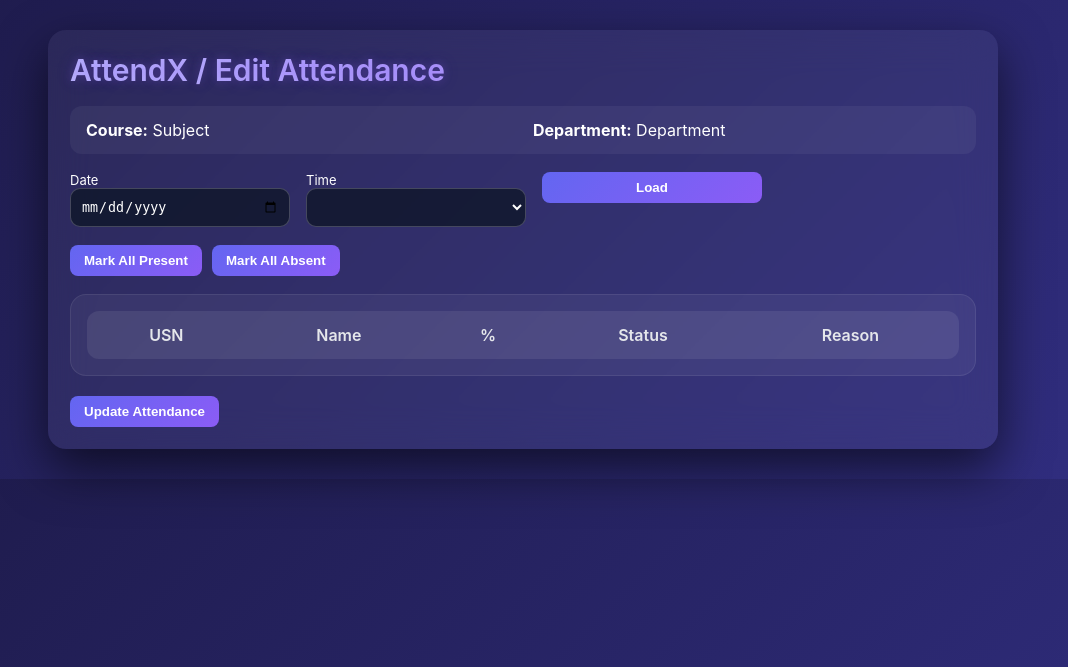
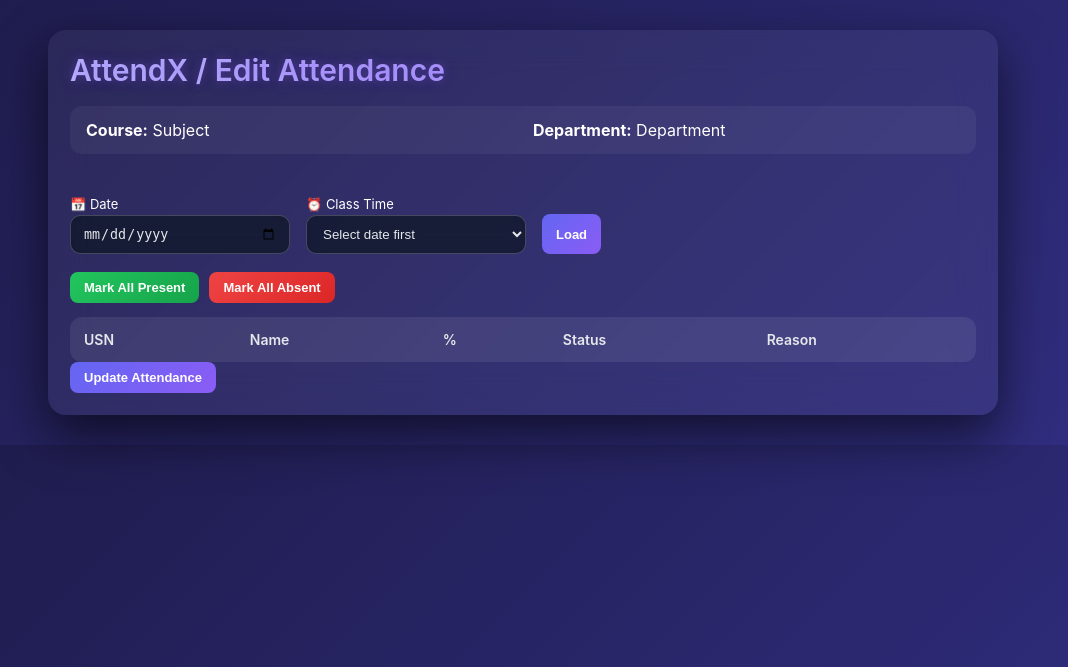
Before and after one commit to aimanshariff19/AttendX, a Flask app: template templates/edit-attendance.html in a window 1280 px wide. Shown: the top 667 px of the page, without its empty margins (117-1185 px from the left). Run offline with Flask 3, Linux system fonts and the light colour scheme; the template is opened without the code that fills it, so the values that code supplies are empty.

```diff
--- a/templates/edit-attendance.html
+++ b/templates/edit-attendance.html
@@ -66,9 +66,11 @@
             gap: 10px 20px;
         }
 
-        /* ===== CONTROLS ===== */
+        /* ===== CONTROLS (FROM FIRST UI) ===== */
         .attendance-controls {
             display: flex;
+            justify-content: left;
+            align-items: flex-end;
             gap: 16px;
             flex-wrap: wrap;
             margin-bottom: 18px;
@@ -81,32 +83,99 @@
             width: 220px;
         }
 
+        .attendance-controls div:last-child {
+            width: auto;
+        }
+
         .attendance-controls input,
         .attendance-controls select {
-            padding: 10px;
+            width: 100%;
+            margin-top: 3px;
+            padding: 10px 12px;
             border-radius: 10px;
             border: 1px solid rgba(255, 255, 255, 0.2);
             background: rgba(15, 23, 42, 0.8);
-            color: white;
+            color: #e5e7eb;
+            backdrop-filter: blur(10px);
+            outline: none;
+            transition: 0.3s;
         }
 
+        .attendance-controls input:focus,
+        .attendance-controls select:focus {
+            border-color: #6366f1;
+            box-shadow: 0 0 10px rgba(99, 102, 241, 0.5);
+        }
+
+        .attendance-controls button {
+            height: 40px;
+            margin-top: 22px;
+        }
+
+        /* ===== BUTTON ===== */
         .btn {
             padding: 8px 14px;
             border-radius: 8px;
             border: none;
             cursor: pointer;
             font-weight: 600;
+            font-size: 13px;
+            color: white;
             background: linear-gradient(135deg, #6366f1, #8b5cf6);
-            color: white;
+
+            display: flex;
+            align-items: center;
+            justify-content: center;
+            gap: 8px;
+
+            transition: all 0.25s ease;
+            position: relative;
+            overflow: hidden;
         }
 
+        .btn:hover {
+            transform: translateY(-2px);
+            box-shadow: 0 10px 25px rgba(139, 92, 246, 0.6);
+        }
+
+        .btn::before {
+            content: "";
+            position: absolute;
+            top: 0;
+            left: -100%;
+            width: 100%;
+            height: 100%;
+            background: linear-gradient(120deg,
+                    transparent,
+                    rgba(255, 255, 255, 0.4),
+                    transparent);
+            transition: 0.5s;
+        }
+
+        .btn:hover::before {
+            left: 100%;
+        }
+
+        .btn:active {
+            transform: scale(0.95);
+        }
+
+        /* ===== BULK ===== */
         .bulk-actions {
             display: flex;
             gap: 10px;
             margin-bottom: 14px;
         }
 
-        /* ===== 🔥 TABLE UPGRADE ===== */
+        .bulk-actions button:first-child {
+            background: linear-gradient(135deg, #22c55e, #16a34a);
+        }
+
+        .bulk-actions button:last-child {
+            background: linear-gradient(135deg, #ef4444, #dc2626);
+        }
+
+        /* ===== TABLE WRAPPER ===== */
         .table-container {
             background: rgba(255, 255, 255, 0.05);
             padding: 16px;
@@ -115,24 +184,35 @@
             border: 1px solid rgba(255, 255, 255, 0.08);
         }
 
+        /* ===== TABLE ===== */
         table {
             width: 100%;
             border-collapse: collapse;
+            overflow: hidden;
             border-radius: 12px;
-            overflow: hidden;
         }
 
+        /* ===== HEADER ===== */
         thead th {
             background: rgba(255, 255, 255, 0.08);
             padding: 14px;
             font-weight: 600;
+            font-size: 14px;
             color: #e5e7eb;
+            text-align: left;
         }
 
+        /* ===== ROWS ===== */
         tbody td {
             padding: 14px;
             border-top: 1px solid rgba(255, 255, 255, 0.08);
+            font-size: 14px;
             color: #d1d5db;
+        }
+
+        /* ===== HOVER ===== */
+        tbody tr {
+            transition: 0.2s ease;
         }
 
         tbody tr:hover {
@@ -145,6 +225,7 @@
             border-radius: 20px;
             padding: 6px 14px;
             font-size: 12px;
+            font-weight: 600;
             box-shadow: 0 0 10px rgba(34, 197, 94, 0.5);
         }
 
@@ -153,6 +234,79 @@
             border-radius: 20px;
             padding: 6px 14px;
             font-size: 12px;
+            font-weight: 600;
+        }
+
+        /* ===== SPINNER ===== */
+        .btn-spinner {
+            width: 14px;
+            height: 14px;
+            border: 2px solid rgba(255, 255, 255, 0.3);
+            border-top: 2px solid white;
+            border-radius: 50%;
+            animation: spin 0.6s linear infinite;
+        }
+
+        button.loading {
+            pointer-events: none;
+            opacity: 0.85;
+        }
+
+        @keyframes spin {
+            to {
+                transform: rotate(360deg);
+            }
+        }
+
+        /* ===== ERROR SYSTEM ===== */
+        .input-group {
+            position: relative;
+            margin-top: 24px;
+        }
+
+        /* error text */
+        .field-error {
+            position: absolute;
+            top: -20px;
+            left: 0;
+            font-size: 13px;
+            font-weight: 600;
+            color: #ff4d4f;
+            letter-spacing: 0.2px;
+        }
+
+        /* input error style */
+        .input-error {
+            border: 1px solid #ef4444 !important;
+            background: rgba(239, 68, 68, 0.08) !important;
+            box-shadow: 0 0 0 1px rgba(239, 68, 68, 0.4);
+        }
+
+        /* shake animation */
+        @keyframes shake {
+            0% {
+                transform: translateX(0);
+            }
+
+            25% {
+                transform: translateX(-4px);
+            }
+
+            50% {
+                transform: translateX(4px);
+            }
+
+            75% {
+                transform: translateX(-4px);
+            }
+
+            100% {
+                transform: translateX(0);
+            }
+        }
+
+        .shake {
+            animation: shake 0.3s ease;
         }
     </style>
 
@@ -174,29 +328,31 @@
 
         <div class="attendance-controls">
 
-            <div>
-                <label>Date</label>
+            <div class="input-group">
+                <label>📅 Date</label>
                 <input type="date" id="attendanceDate">
             </div>
 
-            <div>
-                <label>Time</label>
-                <select id="timeSelect"></select>
+            <div class="input-group">
+                <label>⏰ Class Time</label>
+                <select id="timeSelect">
+                    <option value="">Select date first</option>
+                </select>
             </div>
 
             <div>
-                <button class="btn" onclick="loadAttendance(event)">Load</button>
+                <button class="btn" onclick="loadAttendance(event)">
+                    <span>Load</span>
+                </button>
             </div>
 
         </div>
 
         <div class="bulk-actions">
-            <button class="btn" onclick="markAll(true)">Mark All Present</button>
-            <button class="btn" onclick="markAll(false)">Mark All Absent</button>
+            <button class="btn" onclick="markAll(true, event)">Mark All Present</button>
+            <button class="btn" onclick="markAll(false, event)">Mark All Absent</button>
         </div>
 
-        <!-- 🔥 UPDATED TABLE -->
-        <div class="table-container">
         <table>
             <thead>
                 <tr>
@@ -209,12 +365,9 @@
             </thead>
             <tbody id="studentRows"></tbody>
         </table>
-        </div>
-
-        <br>
 
         <button class="btn" onclick="updateAttendance(event)">
-            Update Attendance
+            <span>Update Attendance</span>
         </button>
 
     </div>
```
Lines whose indentation alone changed are shown as unchanged.
